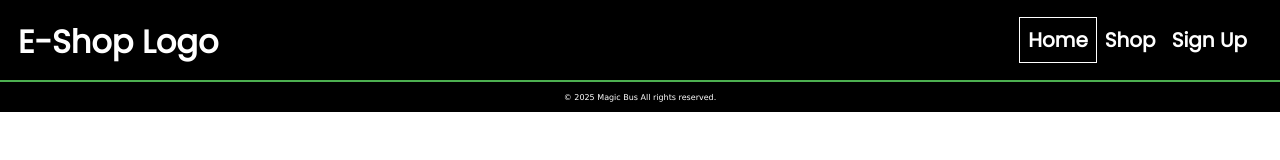
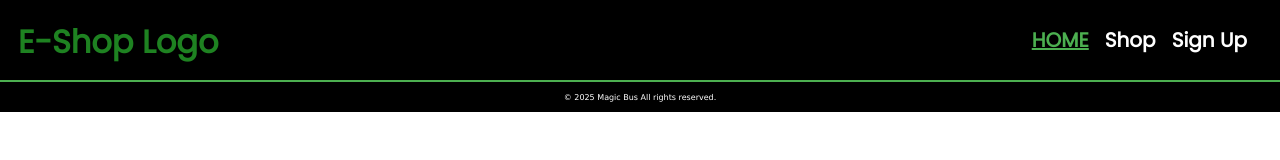
Before and after one commit to awsmedavakkam/Eshop, a plain HTML site: page index.html in a window 1280 px wide. In both pictures the pointer is over the link "Home". Drawn offline with Linux system fonts and the light colour scheme.

Commit message:
chane the css file  in header

```diff
--- a/index.css
+++ b/index.css
@@ -18,8 +18,9 @@ header{
   font-family: Poppins;
   margin: 8px;
   padding: 10px;
-  color: white;
+  color: #1e8221;
 }
+
 
 .nav-bar{
   margin: 25px;
@@ -37,11 +38,14 @@ li a{
   color: white;
   font-weight: bold;
   padding: 8px;
+  cursor: pointer;
+
 }
 
-
 li a:hover{
-  border: 1px solid white;
+  color: #4CAF50;
+  text-decoration: underline;
+  text-transform: uppercase;
 
 }
 .footer{
```
